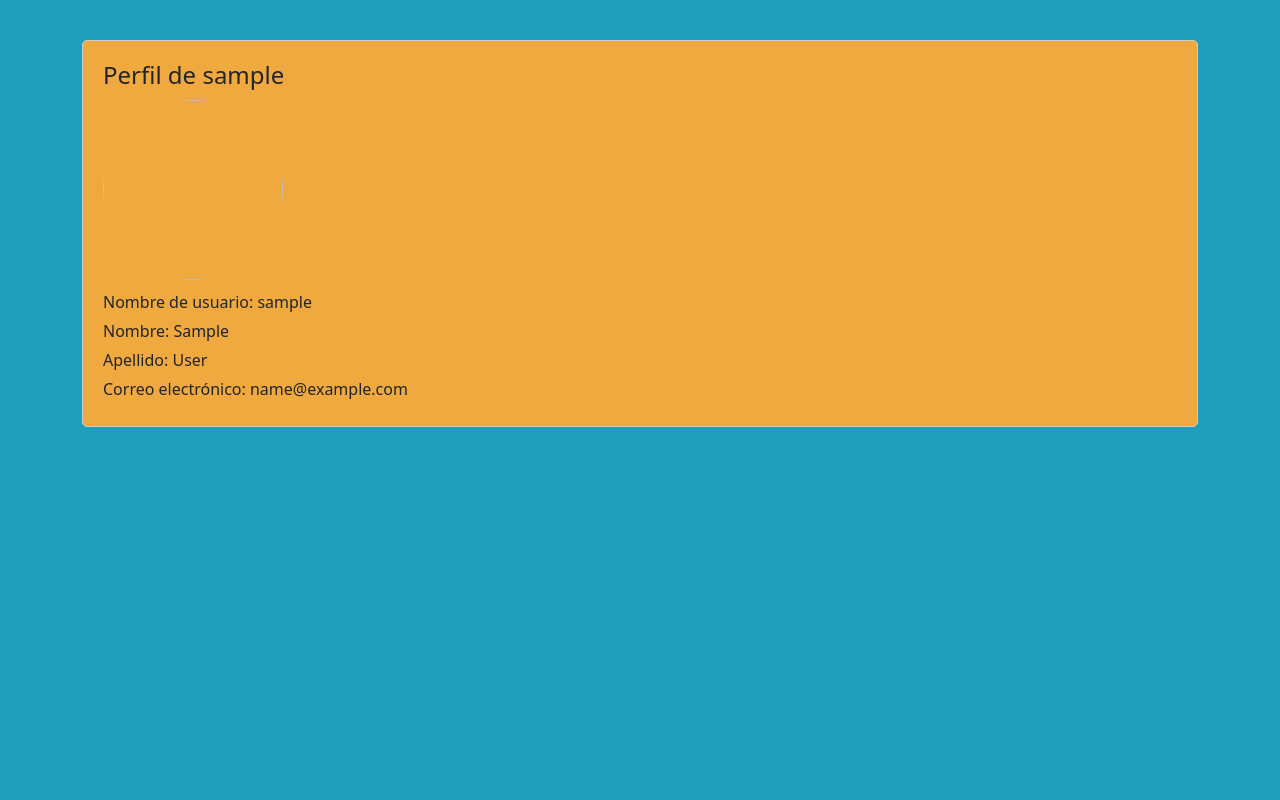
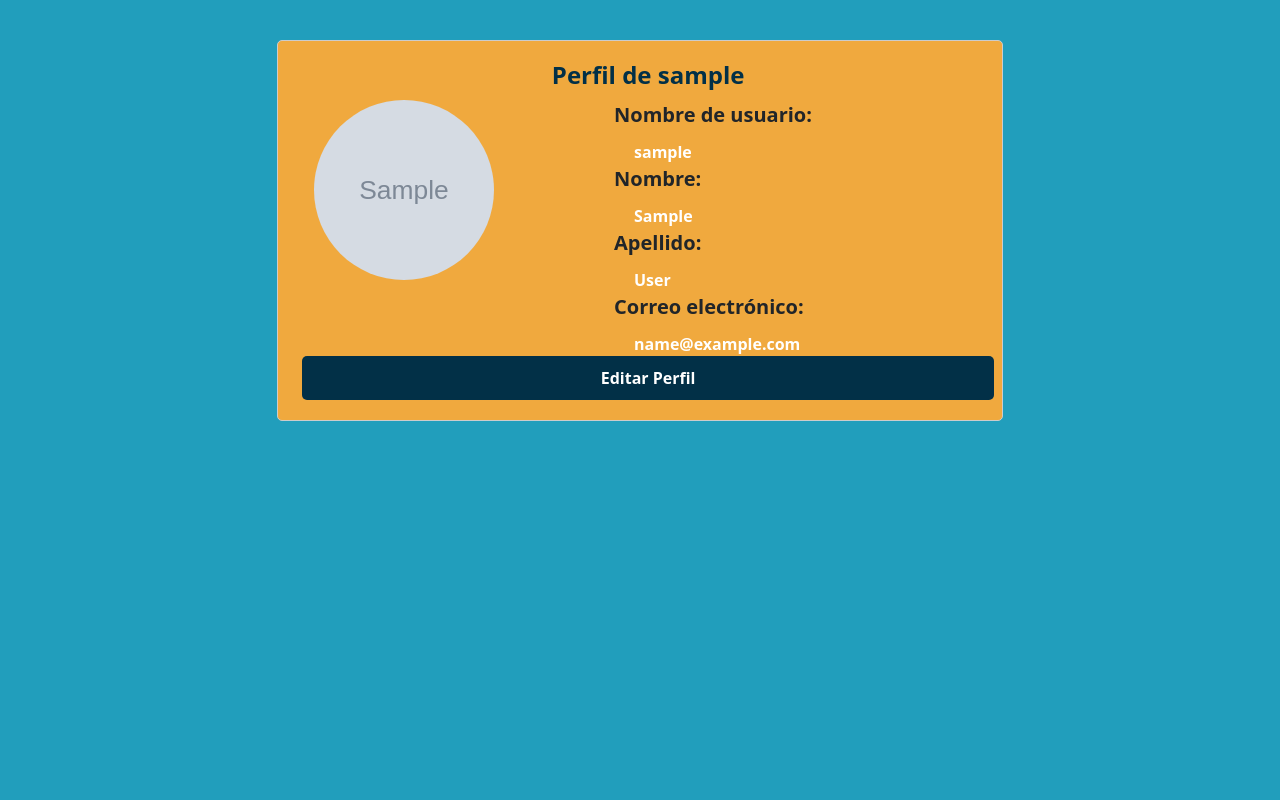
Before and after one commit to yhorm4884/Bank-DAW, a Django app: page /client/profile/ in a window 1280 px wide. Shown: the part 76-876 px from the top of the page. Run offline with Django 4.2, Linux system fonts and the light colour scheme; the first user in the database is signed in; tables that the repository leaves empty hold one stand-in row (Sample ...); some libraries are stand-ins or nearby versions.

Commit message:
CSS Profile a falta de Boton Editar

```diff
--- a/clients/static/css/base.css
+++ b/clients/static/css/base.css
@@ -214,14 +214,16 @@ ul.messagelist li {
   }
 
   .container-profile {
-    max-width: 800px;
+    width: 750px;
     margin: 0 auto;
     padding: 20px;
   }
 
-  .container-profile h1 {
+  .container-profile .profile h1 {
     font-size: 24px;
     margin-bottom: 10px;
+    color: #023047;
+    text-align: center;
   }
 
   .container-profile img.user-detail {
@@ -232,14 +234,34 @@ ul.messagelist li {
     margin-bottom: 10px;
   }
 
-  .container-profile p {
-    margin-bottom: 5px;
+.container-profile .info{
+  margin-left: 10%;
+}
+
+  .profile p {
+    margin-bottom: 0 !important;
+    margin-bottom: 5px;;
   }
 
-  /* Estilos específicos para el perfil */
+  .container-profile .user{
+    font-weight: bold;
+    color: #FFFFFF;
+  }
+
   .container-profile .profile {
     background-color: #f0a93e;
     border: 1px solid #ccc;
     border-radius: 5px;
     padding: 20px;
+    padding-left: 5%;
   }
+
+  .container-profile .button{
+    padding: 10px 20px;
+    background-color: #023047;
+    color: #fff;
+    font-weight: bold;
+    border: none;
+    border-radius: 5px;
+    cursor: pointer;
+  }
--- a/clients/templates/client/profile.html
+++ b/clients/templates/client/profile.html
@@ -3,14 +3,25 @@
 {% block title %}Client profile{% endblock %}
 
 {% block content %}
-  <div class="container container-profile">
+  <div class="container container-profile" style="width: 750px;">
     <div class="profile">
-      <h1>Perfil de {{ profile.user.username }}</h1>
-      <img src="{% thumbnail user.profile.photo 180x180 %}" class="user-detail">
-      <p>Nombre de usuario: {{ profile.user.username }}</p>
-      <p>Nombre: {{ profile.user.first_name }}</p>
-      <p>Apellido: {{ profile.user.last_name }}</p>
-      <p>Correo electrónico: {{ profile.user.email }}</p>
+      <h1 class="display-4"><strong><b>Perfil de {{ profile.user.username }}</strong></b></h1>
+      <div class="row">
+        <div class="col-md-4 imagen">
+          <img src="{% thumbnail profile.photo 180x180 %}" class="user-detail">
+        </div>
+        <div class="col-md-5 info">
+          <p class="lead mb-5"><strong><b>Nombre de usuario: </strong></b></p>
+          <p class="user">{{ profile.user.username }}</p>
+          <p class="lead mb-5"><strong><b>Nombre: </strong></b></p>
+          <p class="user">{{ profile.user.first_name }}</p>
+          <p class="lead mb-5"><strong><b>Apellido: </strong></b></p>
+          <p class="user">{{ profile.user.last_name }}</p>
+          <p class="lead mb-5"><strong><b>Correo electrónico: </strong></b></p>
+          <p class="user">{{ profile.user.email }}</p>
+        </div>
+        <button class="btn btn-primary button" type="button" onclick="{% url 'edit' %}">Editar Perfil</button>
+      </div>
     </div>
   </div>
 {% endblock %}
--- a/clients/views.py
+++ b/clients/views.py
@@ -1,15 +1,23 @@
 from django.contrib import messages
 from django.contrib.auth import authenticate, login, logout
 from django.contrib.auth.decorators import login_required
+from django.core.mail import send_mail
 from django.http import HttpResponse
-from django.shortcuts import render, redirect, get_object_or_404
+from django.shortcuts import get_object_or_404, redirect, render
+from django.utils.crypto import get_random_string
+
 from account.models import Account
 from cards.models import CreditCard
+from clients.forms import (
+    ClientEditForm,
+    ClientRegistrationForm,
+    LoginForm,
+    UserEditForm,
+    UserRegistrationForm,
+)
 
-from clients.forms import ClientEditForm, ClientRegistrationForm, LoginForm, UserEditForm, UserRegistrationForm
 from .models import Client
-from django.core.mail import send_mail
-from django.utils.crypto import get_random_string
+
 
 def register(request):
     if request.method == 'POST':
@@ -30,7 +38,10 @@ def register(request):
     else:
         user_form = UserRegistrationForm()
         client_form = ClientRegistrationForm()
-    return render(request, 'client/register.html', {'user_form': user_form, 'client_form': client_form})
+    return render(
+        request, 'client/register.html', {'user_form': user_form, 'client_form': client_form}
+    )
+
 
 def client_login(request):
     if request.method == 'POST':
@@ -43,7 +54,10 @@ def client_login(request):
                     login(request, user)
                     return redirect('home')
                 elif user.client.status == 'DO':
-                    messages.error(request, 'Your account is inactive, please check your email to reactivate it')
+                    messages.error(
+                        request,
+                        'Your account is inactive, please check your email to reactivate it',
+                    )
                 else:
                     messages.error(request, 'Account is blocked')
             else:
@@ -51,7 +65,6 @@ def client_login(request):
     else:
         form = LoginForm(request=request)
     return render(request, 'client/login.html', {'form': form})
-
 
 
 @login_required
@@ -63,26 +76,29 @@ def dashboard(request):
     credit_cards = CreditCard.objects.filter(account__in=accounts)
 
     return render(
-        request,
-        'client/dashboard.html',
-        {'accounts': accounts, 'credit_cards': credit_cards}
+        request, 'client/dashboard.html', {'accounts': accounts, 'credit_cards': credit_cards}
     )
+
 
 @login_required
 def profile(request):
     profile = request.user.client
     return render(request, 'client/profile.html', {'profile': profile})
 
+
 @login_required
 def edit(request):
     if request.method == 'POST':
-        client_form = ClientEditForm(instance=request.user.client, data=request.POST)
+        client_form = ClientEditForm(
+            instance=request.user.client, files=request.FILES, data=request.POST
+        )
         user_form = UserEditForm(instance=request.user, data=request.POST)
 
         if client_form.is_valid() and user_form.is_valid():
             client_form.save()
             user_form.save()
             messages.success(request, 'Profile updated successfully')
+            return render(request, 'client/profile.html', {'profile': profile})
         else:
             messages.error(request, 'Error updating your profile')
     else:
@@ -90,6 +106,7 @@ def edit(request):
         user_form = UserEditForm(instance=request.user)
 
     return render(request, 'client/edit.html', {'client_form': client_form, 'user_form': user_form})
+
 
 @login_required
 def deactivate_account(request):
@@ -120,6 +137,7 @@ def deactivate_account(request):
     # Redirigir al cliente a la página de inicio
     return redirect('home')
 
+
 def reactivate_account(request, token):
     # Buscar un usuario con el token de reactivación proporcionado
     client = get_object_or_404(Client, reactivation_token=token)
```
Also changed, not shown: clients/forms.py (+16 -10 lines), clients/models.py (+6 -1 lines), clients/static/css/style.css (deleted, +0 -39 lines), media/client/2023/11/09/avatar-icon-images-4.png (added), media/client/2023/11/09/avatar-icon-images-4.png.180x180_q85.png (added).
